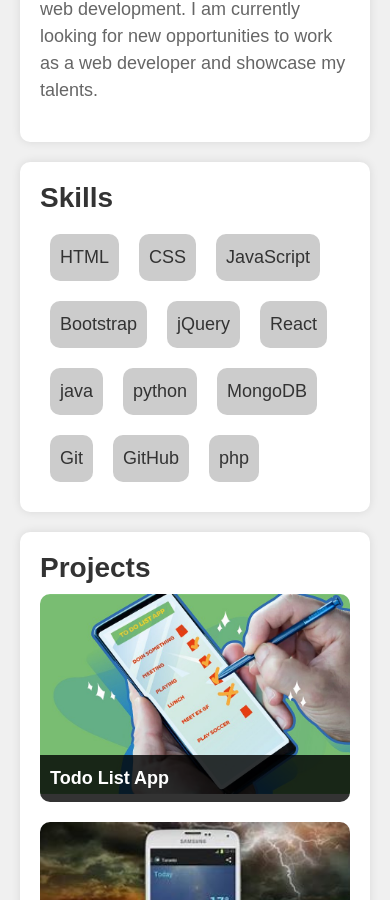
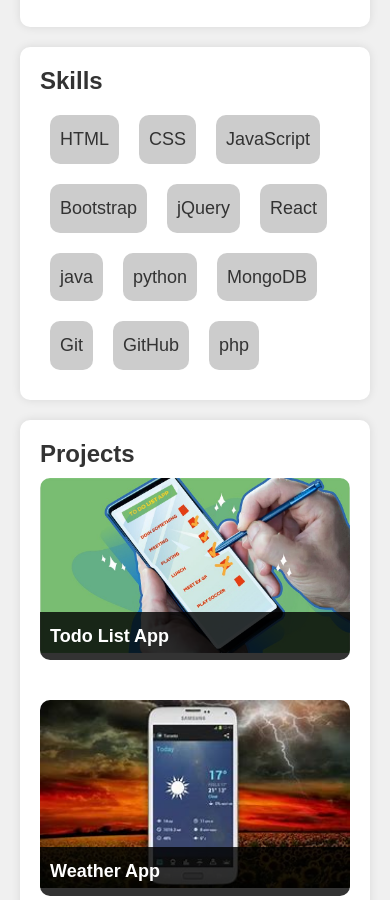
Before and after one commit to Cse21-034/Manando.com, a plain HTML site: page index.html in a window 390 px wide. Shown: the part 664-1564 px from the top of the page. Drawn offline with Linux system fonts and the light colour scheme.

Commit message:
Update index.html

```diff
--- a/index.html
+++ b/index.html
@@ -216,6 +216,34 @@
                 color: #999999;
             }
         }
+        /* Add this CSS to your existing styles */
+@media screen and (max-width: 768px) {
+    .projects {
+        display: flex;
+        flex-direction: column;
+    }
+
+    .project {
+        margin-bottom: 20px; /* Add spacing between projects */
+    }
+
+    .project-image {
+        width: 100%; /* Ensure images take full width */
+        height: auto; /* Maintain aspect ratio */
+    }
+}
+/* Add this CSS to your existing styles */
+@media screen and (max-width: 768px) {
+    .section-title {
+        font-size: 24px; /* Adjust the font size for smaller screens */
+    }
+
+    .section-content {
+        font-size: 16px; /* Adjust the font size for smaller screens */
+        line-height: 1.6; /* Increase line height for better readability */
+    }
+}
+
     </style>
       <link rel="stylesheet" href="https://cdnjs.cloudflare.com/ajax/libs/font-awesome/5.15.4/css/all.min.css">
 </head>
```
